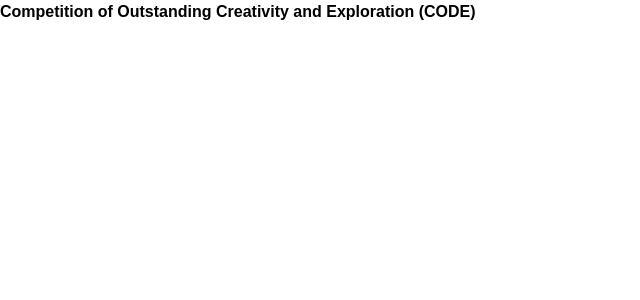
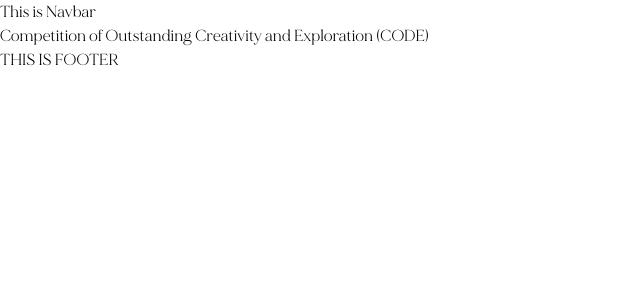
Before and after one commit to faracutrisfa/CODE2024, a React (Vite) app: page / in a window 1280 px wide. Shown: the top 300 px of the page, without its empty margins (0-640 px from the left). Built offline with nearby package versions, Linux system fonts and the light colour scheme.

Commit message:
feat: add layout

```diff
--- a/src/components/Footer.jsx
+++ b/src/components/Footer.jsx
@@ -0,0 +1,5 @@
+export default function Footer() {
+    return(
+        <div className="font-MadeMirage">THIS IS FOOTER</div>
+    )
+}
--- /dev/null
+++ b/src/components/Layout/PageLayout.jsx
@@ -0,0 +1,14 @@
+import Navbar from "../Navbar"
+import Footer from "../Footer"
+
+const PageLayout = ({children}) => {
+  return (
+    <div className="">
+        <Navbar/>
+        {children}
+        <Footer/>
+    </div>
+  )
+}
+
+export default PageLayout;
--- a/src/components/Navbar.jsx
+++ b/src/components/Navbar.jsx
@@ -0,0 +1,5 @@
+export default function Navbar() {
+    return(
+        <div className="font-MadeMirage">This is Navbar</div>
+    )
+}
--- a/src/main.jsx
+++ b/src/main.jsx
@@ -1,9 +1,9 @@
 import React from "react";
 import ReactDOM from "react-dom/client";
-import Home from "./pages/Home";
 import "./index.css";
 import Routes from "../src/routes/Routes";
 import { RouterProvider } from "react-router-dom";
+import "./App.css";
 
 ReactDOM.createRoot(document.getElementById("root")).render(
   <React.StrictMode>
--- a/src/pages/Home.jsx
+++ b/src/pages/Home.jsx
@@ -1,5 +1,5 @@
 export default function Home() {
     return(
-        <div className="font-semibold font-MadeMirage">Competition of Outstanding Creativity and Exploration (CODE)</div>
+        <div className="font-MadeMirage">Competition of Outstanding Creativity and Exploration (CODE)</div>
     )
 }
--- a/src/routes/Routes.jsx
+++ b/src/routes/Routes.jsx
@@ -2,23 +2,40 @@ import { createBrowserRouter } from "react-router-dom";
 import Home from "../pages/Home";
 import About from "../pages/About";
 import Register from "../pages/Register";
+import PageLayout from "../components/Layout/PageLayout";
 
 const router = createBrowserRouter([
   {
     path: "/",
-    element: <Home />,
+    element: (
+      <PageLayout>
+        <Home />
+      </PageLayout>
+    ),
   },
   {
     path: "/Home",
-    element: <Home />,
+    element: (
+      <PageLayout>
+        <Home />
+      </PageLayout>
+    ),
   },
   {
     path: "/About",
-    element: <About />,
+    element: (
+      <PageLayout>
+        <About />
+      </PageLayout>
+    ),
   },
   {
     path: "/Register",
-    element: <Register />,
+    element: (
+      <PageLayout>
+        <Register />
+      </PageLayout>
+    ),
   },
 ]);
 
```
Also changed, not shown: 1 other file (tests, documents, lock files or other folders).
